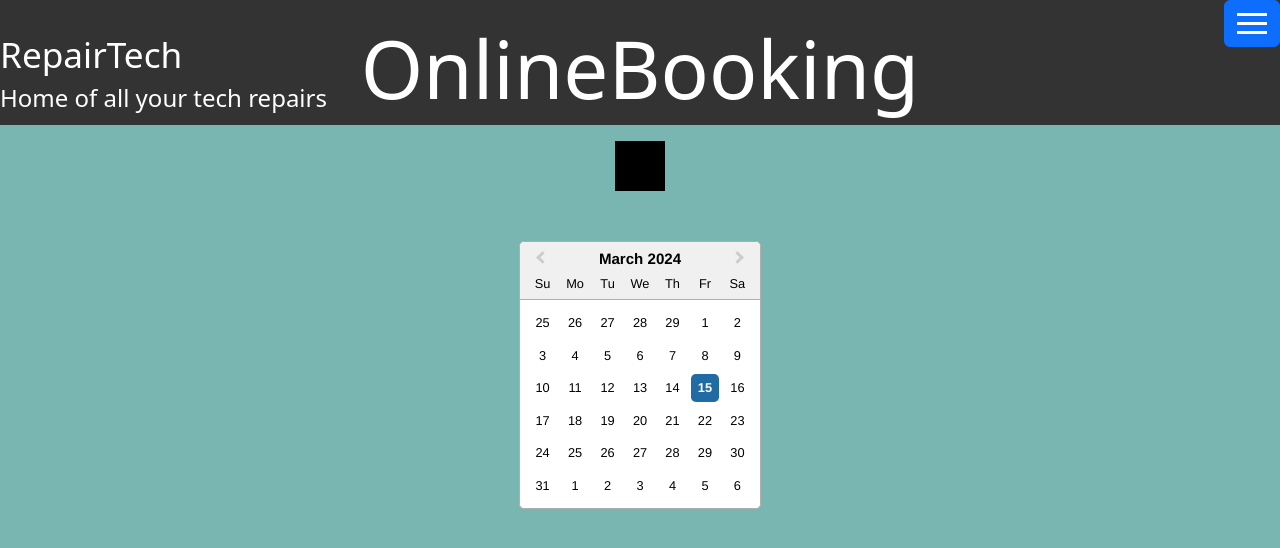
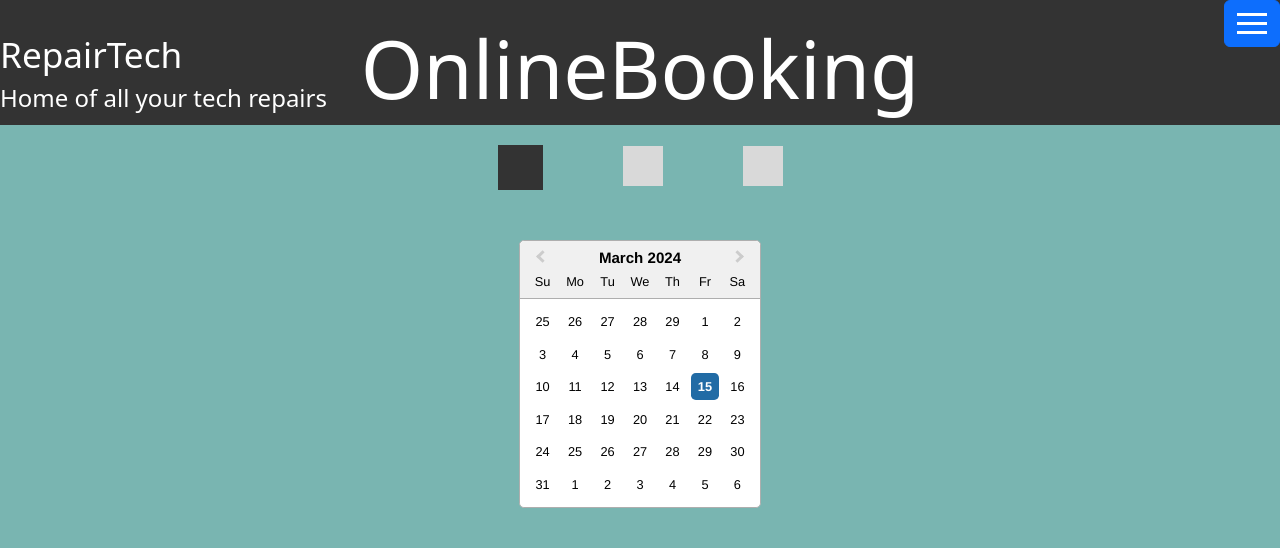
Before and after one commit to SEG3125-A/Group1-Lab8, a React (Create React App) app in the folder repairtech/: page /Pages/OnlineBooking.js in a window 1280 px wide. Shown: the top 548 px of the page. Built offline with nearby package versions, Linux system fonts and the light colour scheme.

Commit message:
adding styling for online booking

```diff
--- a/repairtech/src/App.css
+++ b/repairtech/src/App.css
@@ -182,13 +182,52 @@
   margin-top: -20rem;
 }
 
-.flow-block{
-  width:50px;
-  height: 50px;
+.flow-block-middle{
+  width:40px;
+  height: 40px;
+  margin-left: 40px;
+  margin-right: 40px;
   margin-bottom: 50px;
-  background-color: black;
+  margin-top:4px;
+  background-color: #D9D9D9;
 }
 
+.flow-block-first{
+  width:45px;
+  height: 45px;
+  margin-left: 40px;
+  margin-right: 40px;
+  margin-bottom: 50px;
+
+  background-color: #333333;
+}
+
+.flow-block-last{
+  width:40px;
+  height: 40px;
+  margin-left: 40px;
+  margin-right: 40px;
+  margin-bottom: 50px;
+  margin-top:4px;
+
+  background-color: #D9D9D9;
+}
+
+.flow-block-big{
+  width: 45px;
+  height: 45px;
+  margin-left: 40px;
+  margin-right: 40px;
+  margin-bottom: 50px;
+  margin-top: 2.5px;
+  background-color: #333333;
+}
+
+.book-flow-horizontal{
+  display: flex;
+  flex-direction: row;
+
+}
 
 /* Services */
 
--- a/repairtech/src/Pages/Onlinebooking.jsx
+++ b/repairtech/src/Pages/Onlinebooking.jsx
@@ -10,8 +10,16 @@ function OnlineBooking() {
 
   <div className='online-booking-container'>
     <div className='book-flow-container' >
-    <div className='flow-block'></div>
+
+        <div className='book-flow-horizontal'>
+          <div className='flow-block-big'></div>
+          <div className='flow-block-middle'></div>
+          <div className='flow-block-last'></div>
+      </div>
+
+
     </div>
+
 
     <DatePicker
       inline
```
